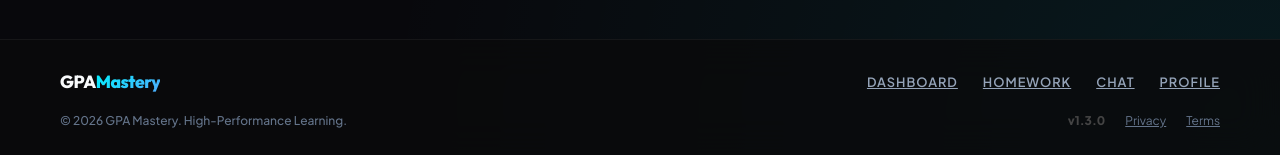
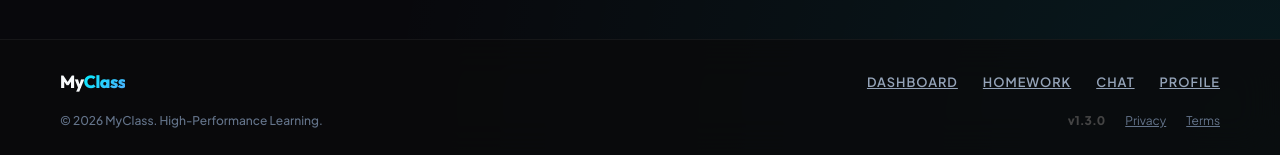
Before and after one commit to slinke-hub/Classes-Daily-Report, a Next.js app: page /create in a window 1280 px wide. Shown: the part 1120-1275 px from the top of the page. Built offline with nearby package versions, Linux system fonts and the light colour scheme; no server answers.

Commit message:
Branding: Renamed app to 'MyClass'

```diff
--- a/src/app/layout.js
+++ b/src/app/layout.js
@@ -2,7 +2,7 @@ import './globals.css';
 import AuthWrapper from '../components/AuthWrapper';
 
 export const metadata = {
-    title: 'GPA Mastery | High-Performance Learning',
+    title: 'MyClass | High-Performance Learning',
     description: 'Master your grades, classes, and homework with style.',
 };
 
--- a/src/components/Footer.js
+++ b/src/components/Footer.js
@@ -12,7 +12,7 @@ export default function Footer() {
         <footer className={styles.footer}>
             <div className={styles.container}>
                 <div className={styles.line}>
-                    <div className={styles.logo}>GPA<span>Mastery</span></div>
+                    <div className={styles.logo}>My<span>Class</span></div>
                     <div className={styles.links}>
                         <Link href="/">Dashboard</Link>
                         <Link href="/homework">Homework</Link>
@@ -21,7 +21,7 @@ export default function Footer() {
                     </div>
                 </div>
                 <div className={styles.line}>
-                    <p className={styles.copyright}>&copy; {new Date().getFullYear()} GPA Mastery. High-Performance Learning.</p>
+                    <p className={styles.copyright}>&copy; {new Date().getFullYear()} MyClass. High-Performance Learning.</p>
                     <div className={styles.legal}>
                         <span>v{APP_VERSION}</span>
                         <Link href="/privacy">Privacy</Link>
--- a/src/components/Navbar.js
+++ b/src/components/Navbar.js
@@ -38,7 +38,7 @@ export default function Navbar() {
             <div className={styles.container}>
                 <div className={styles.left}>
                     <Link href="/" className={styles.logo}>
-                        GPA<span>Mastery</span>
+                        My<span>Class</span>
                     </Link>
                     <div className={`${styles.menu} ${isMenuOpen ? styles.menuOpen : ''}`}>
                         <Link href="/" className={`${styles.navLink} ${isActive('/') ? styles.active : ''}`} onClick={() => setIsMenuOpen(false)}>
```
